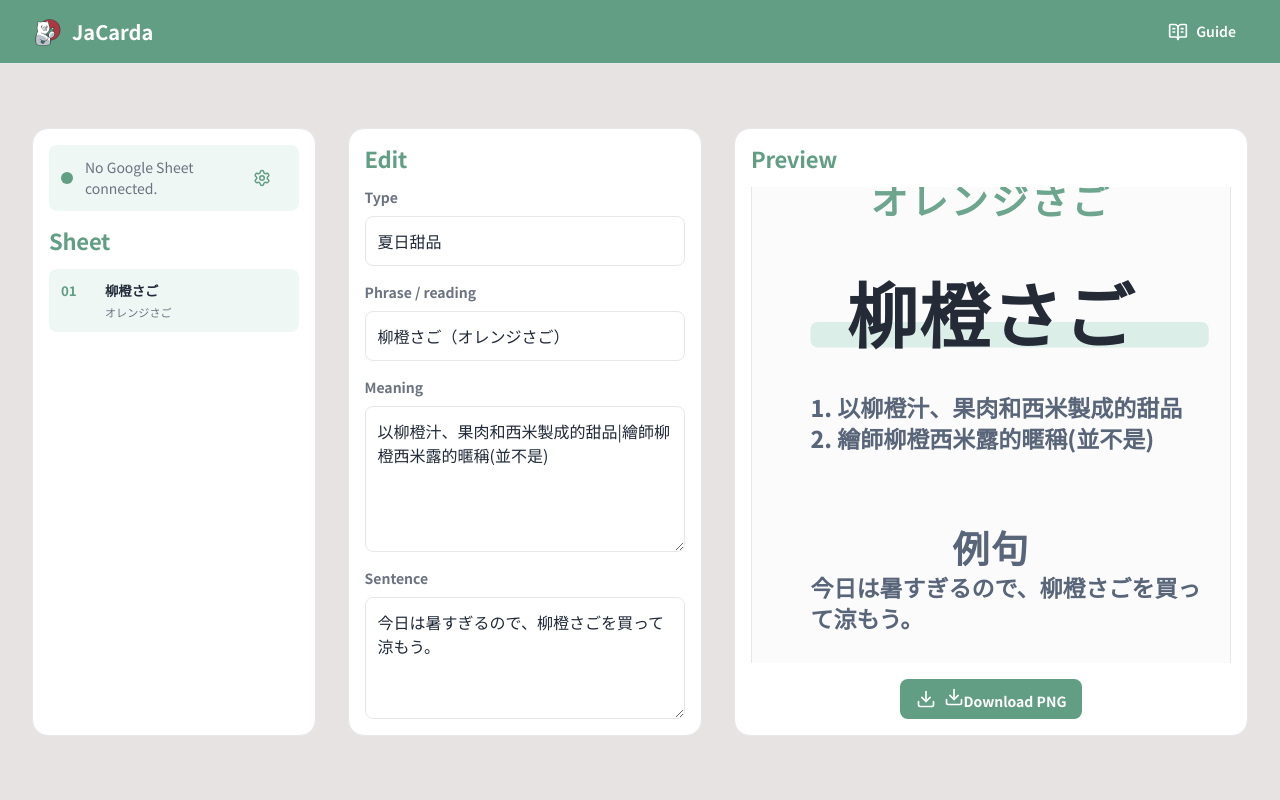
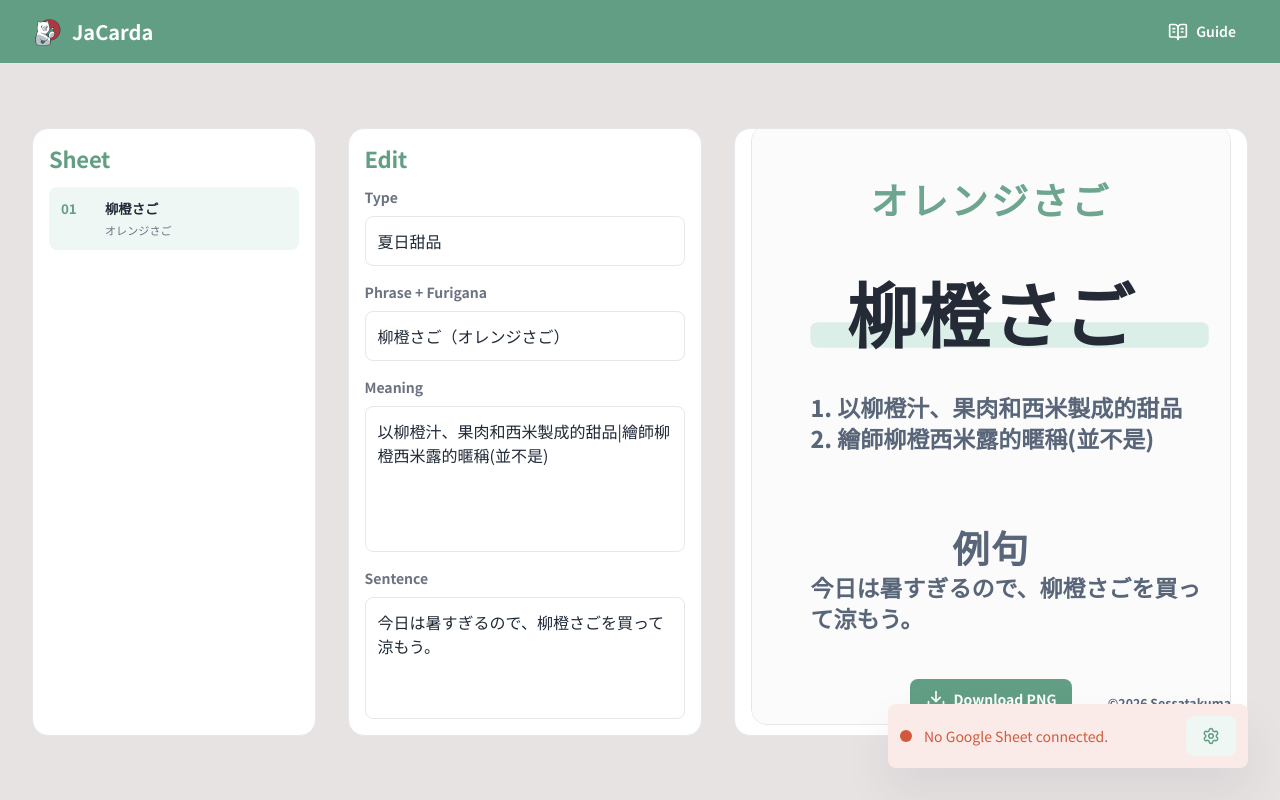
Before and after one commit to sessatakuma/JaCarda, a React (Vite) app: page / in a window 1280 px wide. Shown: the top 800 px of the page. Built offline with nearby package versions, Linux system fonts and the light colour scheme.

Commit message:
fix: polish card studio controls

```diff
--- a/src/components/App.tsx
+++ b/src/components/App.tsx
@@ -64,6 +64,10 @@ export function App(): JSX.Element {
         cards[0] ??
         sampleCards[0];
     const previewSvg = renderVocabCard(selectedCard);
+    const sheetStatusState =
+        connectionState === 'ready' && !sheetUrl
+            ? 'disconnected'
+            : connectionState;
 
     useEffect(() => {
         if (sheetUrl) {
@@ -305,24 +309,6 @@ export function App(): JSX.Element {
                 <section className='studio-shell' aria-label='Card studio'>
                     <div className='studio-grid'>
                         <aside className='row-panel' aria-label='Sheet rows'>
-                            <div
-                                className={`sheet-status sheet-status--${connectionState}`}
-                            >
-                                <span
-                                    className='sheet-status-dot'
-                                    aria-hidden='true'
-                                />
-                                <p>{connectionMessage}</p>
-                                <AppButton
-                                    ariaLabel='Sheet settings'
-                                    className='sheet-settings-button'
-                                    icon={<Settings size={18} />}
-                                    variant='ghost'
-                                    onClick={() => {
-                                        setIsDialogOpen(true);
-                                    }}
-                                />
-                            </div>
                             <PanelTitle>Sheet</PanelTitle>
                             <div className='row-list'>
                                 {unusedCards.map((card, index) => (
@@ -369,7 +355,7 @@ export function App(): JSX.Element {
                                 />
                             </label>
                             <label className='edit-field'>
-                                <span>Phrase / reading</span>
+                                <span>Phrase + Furigana</span>
                                 <input
                                     value={formatPhraseWithReading(
                                         selectedCard
@@ -413,7 +399,7 @@ export function App(): JSX.Element {
                                     void saveEditedCard();
                                 }}
                             >
-                                {isSaving ? 'Saving...' : 'Save edits'}
+                                {isSaving ? 'Saving...' : 'Save edit to sheet'}
                             </AppButton>
                             {usedMessage ? (
                                 <p className='used-message'>{usedMessage}</p>
@@ -438,7 +424,6 @@ export function App(): JSX.Element {
                                     void downloadCurrentPng();
                                 }}
                             >
-                                <Download size={20} aria-hidden='true' />
                                 {isDownloading
                                     ? 'Downloading...'
                                     : 'Download PNG'}
@@ -448,6 +433,19 @@ export function App(): JSX.Element {
                 </section>
             </main>
             <Footer />
+            <div className={`sheet-status sheet-status--${sheetStatusState}`}>
+                <span className='sheet-status-dot' aria-hidden='true' />
+                <p>{connectionMessage}</p>
+                <AppButton
+                    ariaLabel='Sheet settings'
+                    className='sheet-settings-button'
+                    icon={<Settings size={18} aria-hidden='true' />}
+                    variant='ghost'
+                    onClick={() => {
+                        setIsDialogOpen(true);
+                    }}
+                />
+            </div>
 
             {isDialogOpen ? (
                 <div className='sheet-dialog-backdrop'>
--- a/src/global.css
+++ b/src/global.css
@@ -196,19 +196,25 @@ button:disabled {
 }
 
 .row-panel {
-    grid-template-rows: auto auto minmax(0, 1fr);
+    grid-template-rows: auto minmax(0, 1fr);
 }
 
 .sheet-status {
+    position: fixed;
+    right: var(--space-6);
+    bottom: var(--space-6);
+    z-index: 150;
     display: grid;
     grid-template-columns: var(--space-3) minmax(0, 1fr) auto;
     gap: var(--space-3);
     align-items: center;
+    width: min(calc(100vw - (var(--space-6) * 2)), 360px);
     padding: var(--space-3);
     color: var(--color-text-secondary);
     background: var(--color-accent-green-light);
     border-radius: var(--radius-md);
     font-size: 0.875rem;
+    box-shadow: var(--shadow-surface);
 }
 
 .sheet-status p {
@@ -229,6 +235,15 @@ button:disabled {
 
 .sheet-status--error .sheet-status-dot {
     background: var(--color-feedback-warning);
+}
+
+.sheet-status--disconnected {
+    color: var(--clr-error);
+    background: color-mix(in srgb, var(--clr-error) 12%, white);
+}
+
+.sheet-status--disconnected .sheet-status-dot {
+    background: var(--clr-error);
 }
 
 .panel-title {
@@ -310,7 +325,7 @@ button:disabled {
     border-radius: var(--radius-md);
     background: var(--color-bg-secondary);
     font: inherit;
-    resize: vertical;
+    resize: none;
 }
 
 .preview-panel {
@@ -323,17 +338,21 @@ button:disabled {
 .svg-preview {
     display: grid;
     place-items: center;
+    align-self: center;
+    justify-self: center;
+    width: min(100%, 520px);
+    aspect-ratio: 4 / 5;
     min-height: 0;
+    border: 1px solid var(--color-border);
+    border-radius: var(--radius-lg);
+    background: var(--color-bg-secondary);
     overflow: hidden;
 }
 
 .svg-preview svg {
     display: block;
-    width: min(100%, 520px);
-    height: auto;
-    border: 1px solid var(--color-border);
-    border-radius: var(--radius-lg);
-    background: var(--color-bg-secondary);
+    width: 100%;
+    height: 100%;
 }
 
 .svg-preview text[data-field]:hover {
@@ -345,7 +364,7 @@ button:disabled {
 }
 
 .button {
-    min-height: calc(var(--space-6) + var(--space-2));
+    height: calc(var(--space-6) + var(--space-2));
     display: inline-flex;
     align-items: center;
     justify-content: center;
```
